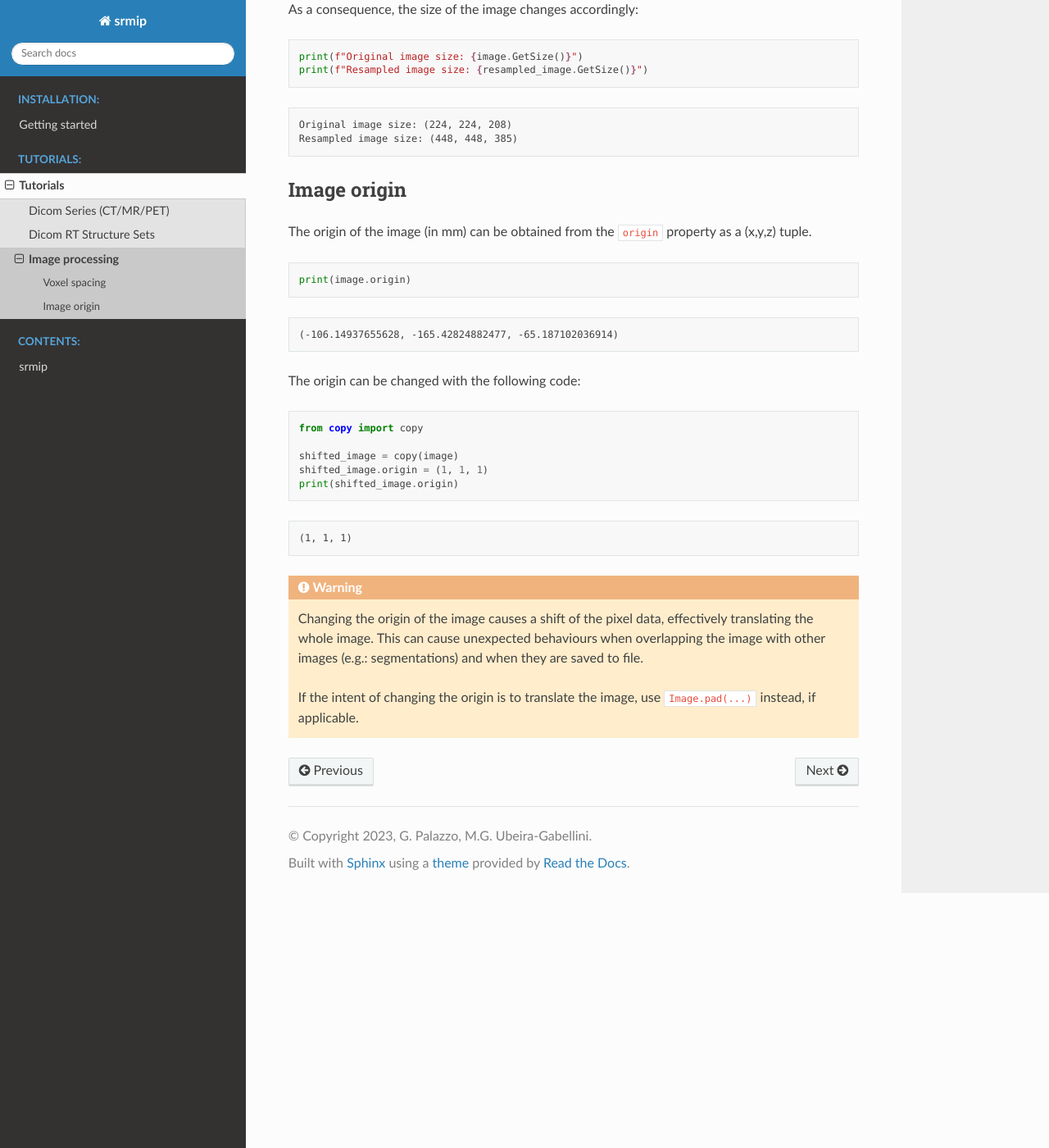
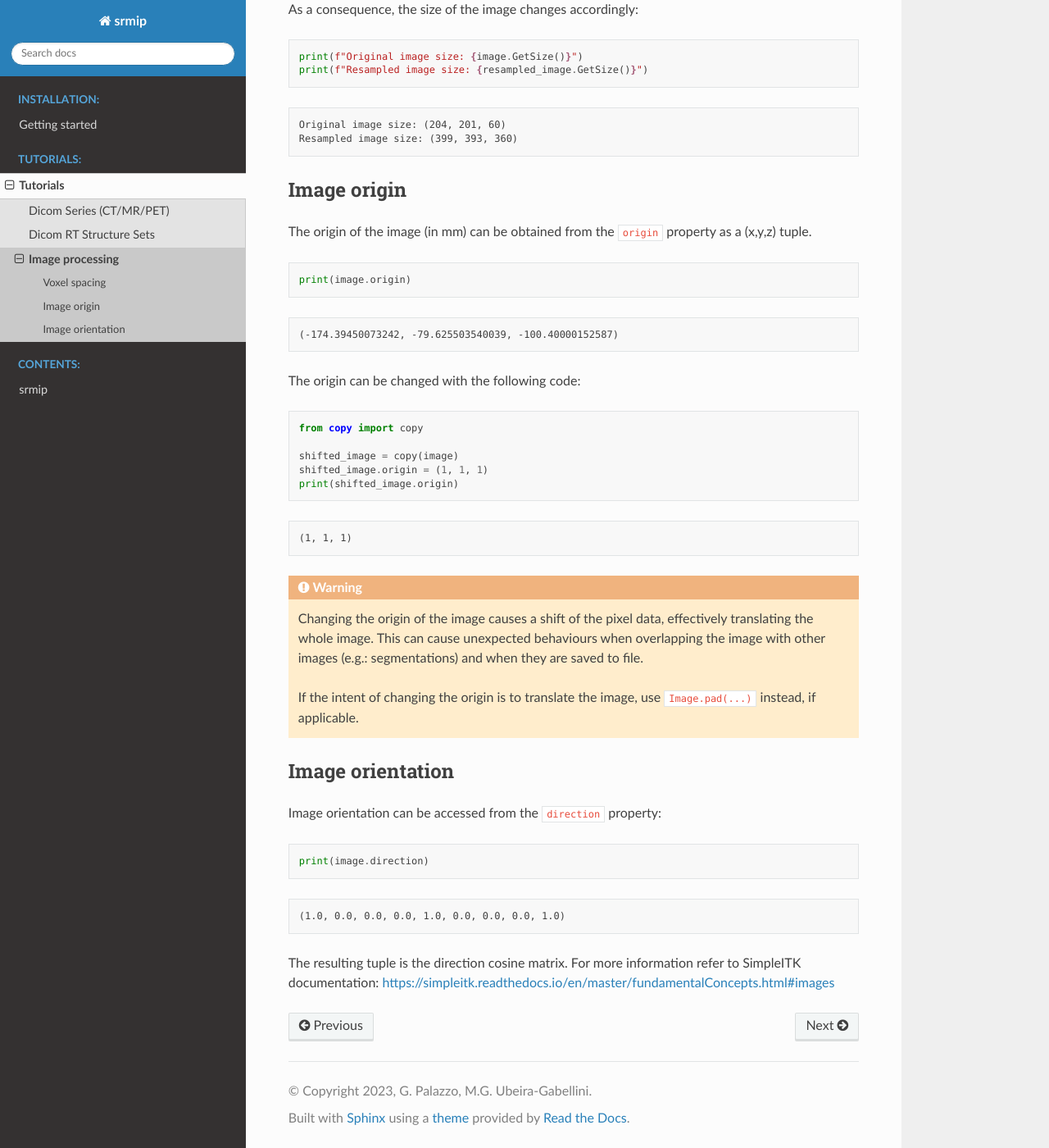
Before and after one commit to pymaitre/resmip, a Sphinx documentation site: the page built from docs/source/tutorials/image_processing.rst, in a window 1280 px wide and 1400 px high, scrolled down 740 px. Shown: the whole window at 82% size. Built offline with Sphinx 7.4.7 and the Read the Docs theme 3.1.0, drawn with Linux system fonts in a browser that asks for light colours; some of the changed text lies outside the part shown.

Commit message:
docs: Added information about image orientation

```diff
--- a/docs/source/tutorials/image_processing.rst
+++ b/docs/source/tutorials/image_processing.rst
@@ -53,8 +53,8 @@ As a consequence, the size of the image changes accordingly:
 
 .. testoutput:: python
 
-    Original image size: (224, 224, 208)
-    Resampled image size: (448, 448, 385)
+    Original image size: (204, 201, 60)
+    Resampled image size: (399, 393, 360)
 
 Image origin
 ------------
@@ -68,7 +68,7 @@ property as a (x,y,z) tuple.
 
 .. testoutput:: python
 
-    (-106.14937655628, -165.42824882477, -65.187102036914)
+    (-174.39450073242, -79.625503540039, -100.40000152587)
 
 The origin can be changed with the following code:
 
@@ -93,3 +93,20 @@ The origin can be changed with the following code:
 
     If the intent of changing the origin is to translate the image, use
     ``Image.pad(...)`` instead, if applicable.
+
+Image orientation
+-----------------
+
+Image orientation can be accessed from the ``direction`` property:
+
+.. testcode:: python
+
+    print(image.direction)
+
+.. testoutput:: python
+
+    (1.0, 0.0, 0.0, 0.0, 1.0, 0.0, 0.0, 0.0, 1.0)
+
+The resulting tuple is the direction cosine matrix.
+For more information refer to SimpleITK documentation:
+https://simpleitk.readthedocs.io/en/master/fundamentalConcepts.html#images
```
Also changed, not shown: other parts of docs/source/tutorials/image_processing.rst (+2 -2 lines).
